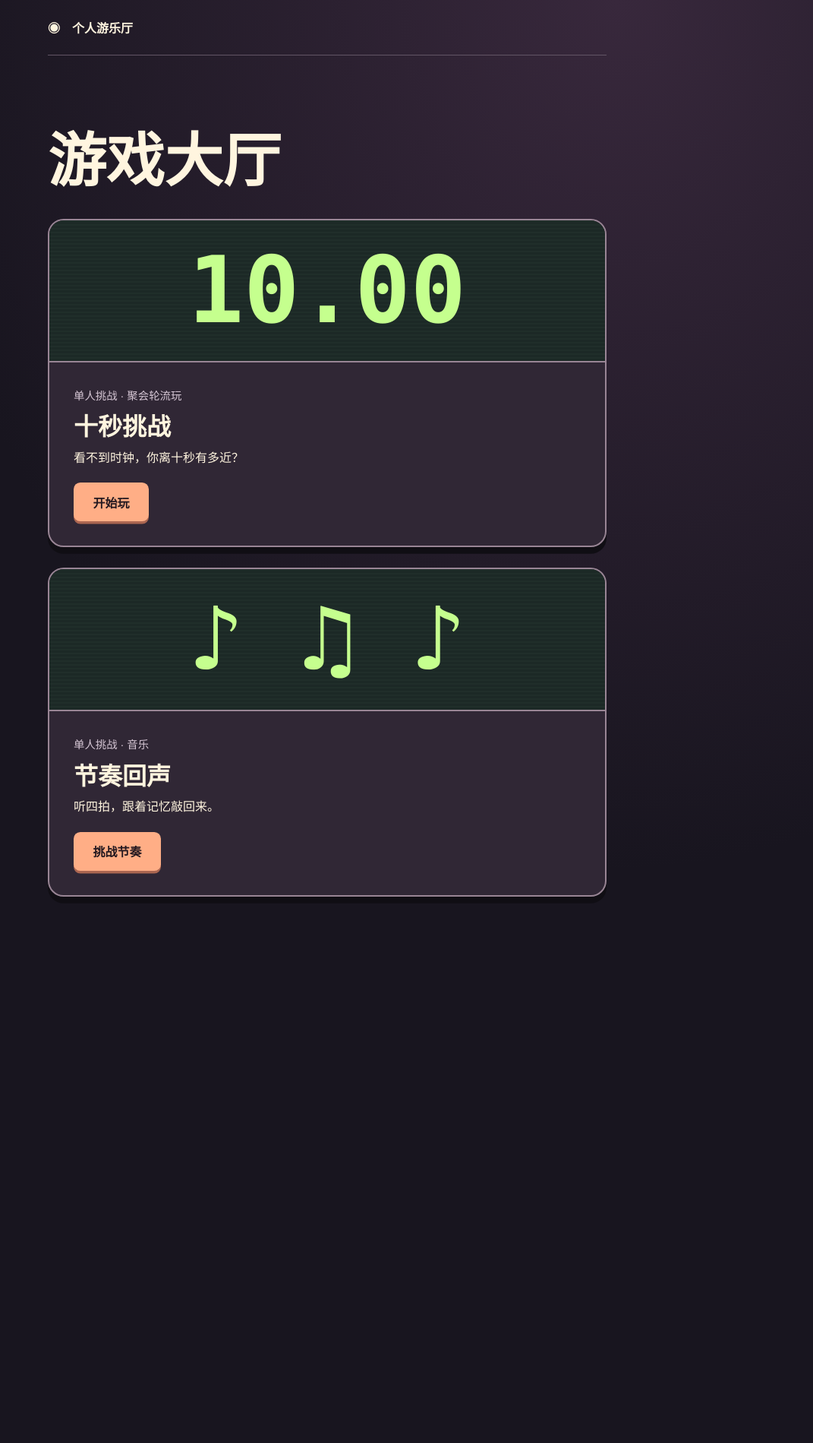
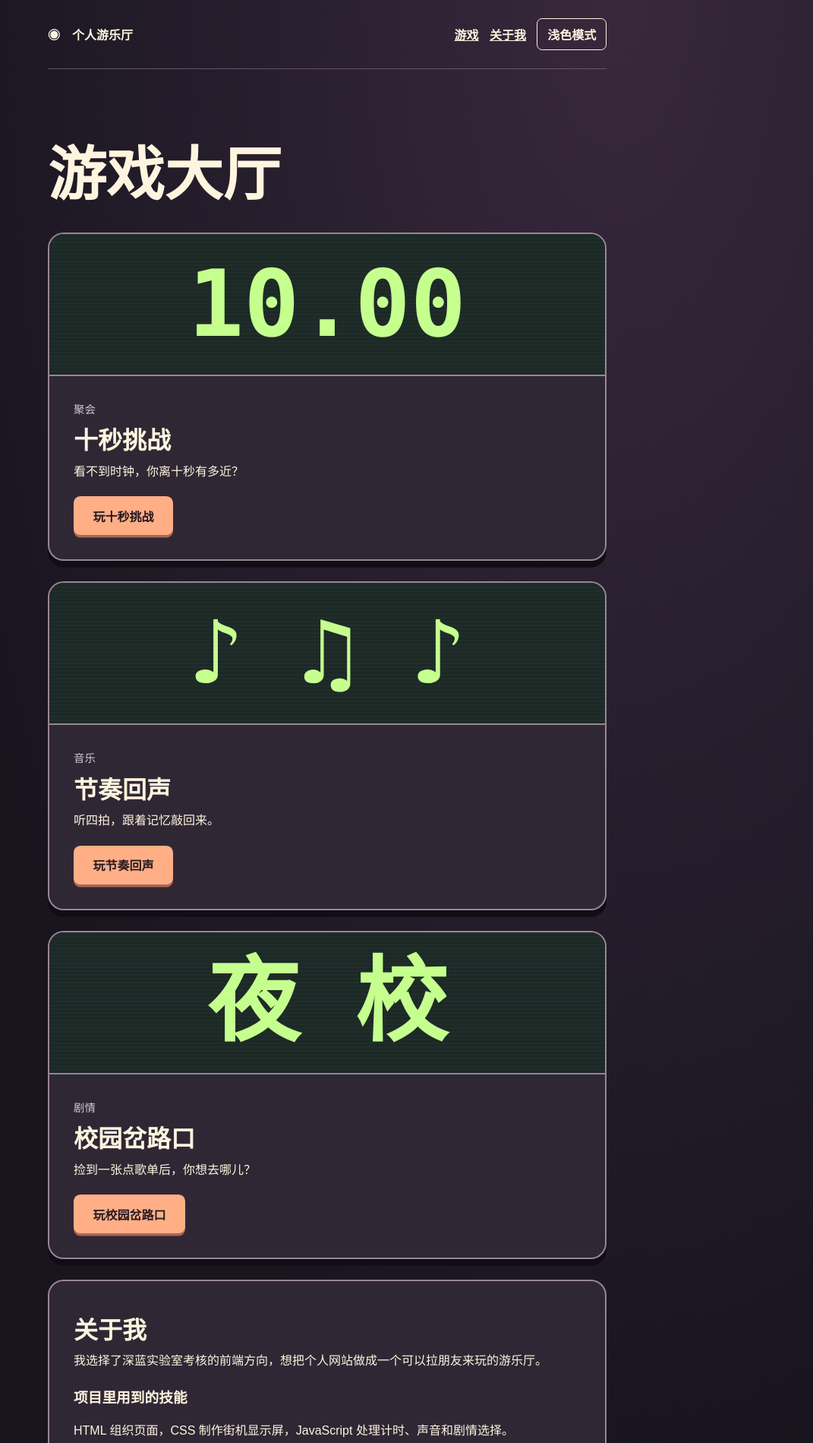
Before and after one commit to WeiHaoxuan/personal-arcade, a plain HTML site: page site/index.html in a window 1280 px wide. Shown: the top 1899 px of the page at 76% size, without its empty margins (209-1280 px from the left). Before the commit the page ends 1244 px from the top, so only its background shows below. Drawn offline with Linux system fonts and the light colour scheme.

Commit message:
加入校园岔路口、个人介绍和可记忆的主题切换

```diff
--- a/site/index.html
+++ b/site/index.html
@@ -1,33 +1,8 @@
 <!doctype html>
 <html lang="zh-CN">
-<head>
-  <meta charset="utf-8">
-  <meta name="viewport" content="width=device-width,initial-scale=1">
-  <title>个人游乐厅</title>
-  <link rel="stylesheet" href="style.css">
-</head>
+<head><meta charset="utf-8"><meta name="viewport" content="width=device-width,initial-scale=1"><title>个人游乐厅</title><link rel="stylesheet" href="style.css"><script defer src="projects.js"></script><script defer src="lobby.js"></script><script defer src="theme.js"></script></head>
 <body>
-  <header>◉　个人游乐厅</header>
-  <main>
-    <h1>游戏大厅</h1>
-    <article>
-      <div class="screen" aria-hidden="true">10.00</div>
-      <div class="panel">
-        <small>单人挑战 · 聚会轮流玩</small>
-        <h2>十秒挑战</h2>
-        <p>看不到时钟，你离十秒有多近？</p>
-        <a class="button" href="game.html">开始玩</a>
-      </div>
-    </article>
-    <article>
-      <div class="screen" aria-hidden="true">♪ ♫ ♪</div>
-      <div class="panel">
-        <small>单人挑战 · 音乐</small>
-        <h2>节奏回声</h2>
-        <p>听四拍，跟着记忆敲回来。</p>
-        <a class="button" href="rhythm.html">挑战节奏</a>
-      </div>
-    </article>
-  </main>
-</body>
-</html>
+<header class="nav"><strong>◉　个人游乐厅</strong><nav aria-label="主导航"><a href="#games">游戏</a><a href="#about">关于我</a><button id="theme" type="button" aria-pressed="false">浅色模式</button></nav></header>
+<main><h1 id="games">游戏大厅</h1><div id="projects"></div>
+<section id="about" class="panel"><h2>关于我</h2><p>我选择了深蓝实验室考核的前端方向，想把个人网站做成一个可以拉朋友来玩的游乐厅。</p><h3>项目里用到的技能</h3><p>HTML 组织页面，CSS 制作街机显示屏，JavaScript 处理计时、声音和剧情选择。</p><h3>联系</h3><p>游戏建议可以写在 <a href="https://github.com/WeiHaoxuan/personal-arcade/issues">项目的 GitHub Issues</a>。</p></section></main>
+</body></html>
--- /dev/null
+++ b/site/lobby.js
@@ -0,0 +1,23 @@
+function projectCard(project) {
+  const card = document.createElement("article");
+  const screen = document.createElement("div");
+  screen.className = "screen";
+  screen.setAttribute("aria-hidden", "true");
+  screen.textContent = project.sign;
+  const panel = document.createElement("div");
+  panel.className = "panel";
+  const category = document.createElement("small");
+  category.textContent = project.category;
+  const title = document.createElement("h2");
+  title.textContent = project.name;
+  const summary = document.createElement("p");
+  summary.textContent = project.description;
+  const link = document.createElement("a");
+  link.className = "button";
+  link.href = project.url;
+  link.textContent = "玩" + project.name;
+  panel.append(category, title, summary, link);
+  card.append(screen, panel);
+  return card;
+}
+document.querySelector("#projects").replaceChildren(...projects.map(projectCard));
--- /dev/null
+++ b/site/projects.js
@@ -0,0 +1,5 @@
+const projects = [
+  { name: "十秒挑战", category: "聚会", sign: "10.00", description: "看不到时钟，你离十秒有多近？", url: "game.html" },
+  { name: "节奏回声", category: "音乐", sign: "♪ ♫ ♪", description: "听四拍，跟着记忆敲回来。", url: "rhythm.html" },
+  { name: "校园岔路口", category: "剧情", sign: "夜 校", description: "捡到一张点歌单后，你想去哪儿？", url: "story.html" }
+];
--- a/site/style.css
+++ b/site/style.css
@@ -23,3 +23,13 @@ small { display: block; color: #d6c7d5; font-size: .9rem; }
 .button:active { transform: translateY(2px); }
 :focus-visible { outline: 3px solid #beff89; outline-offset: 4px; }
 button + small { margin-top: 1.15rem; }
+.nav, nav, #choices, #filters { display:flex; flex-wrap:wrap; align-items:center; gap: .9rem; }
+.nav { justify-content:space-between; }
+nav button, #filters button { background: transparent; color:inherit; border:1px solid currentColor; border-radius:.45rem; padding:.5rem .8rem; cursor:pointer; font:inherit; }
+nav button[aria-pressed=true], #filters button[aria-pressed=true] { background:#c5ff8e; color:#1c2926; }
+a { color:inherit; }
+.light { color-scheme: light; background:#faf3e7; color:#302235; }
+.light body { background:linear-gradient(#ffead9, #faf3e7 38rem); }
+.light article, .light section { background:#fffaf0; border-color:#867686; box-shadow:0 .4rem 0 #cdbccb; }
+.light small { color:#564559; }
+.light :focus-visible { outline-color:#6e2c7b; }
--- /dev/null
+++ b/site/theme.js
@@ -0,0 +1,13 @@
+const themeButton = document.querySelector("#theme");
+function applyTheme(light) {
+  document.documentElement.classList.toggle("light", light);
+  if (themeButton) themeButton.setAttribute("aria-pressed", String(light));
+}
+let savedTheme;
+try { savedTheme = localStorage.getItem("arcade-theme"); } catch {}
+applyTheme(savedTheme === "light");
+themeButton?.addEventListener("click", () => {
+  const light = !document.documentElement.classList.contains("light");
+  applyTheme(light);
+  try { localStorage.setItem("arcade-theme", light ? "light" : "dark"); } catch {}
+});
```
Also changed, not shown: site/game.html (+1 -1 lines), site/rhythm.html (+1 -1 lines), site/story.html (added, +3 -0 lines), site/story.js (added, +24 -0 lines), 2 other files.
